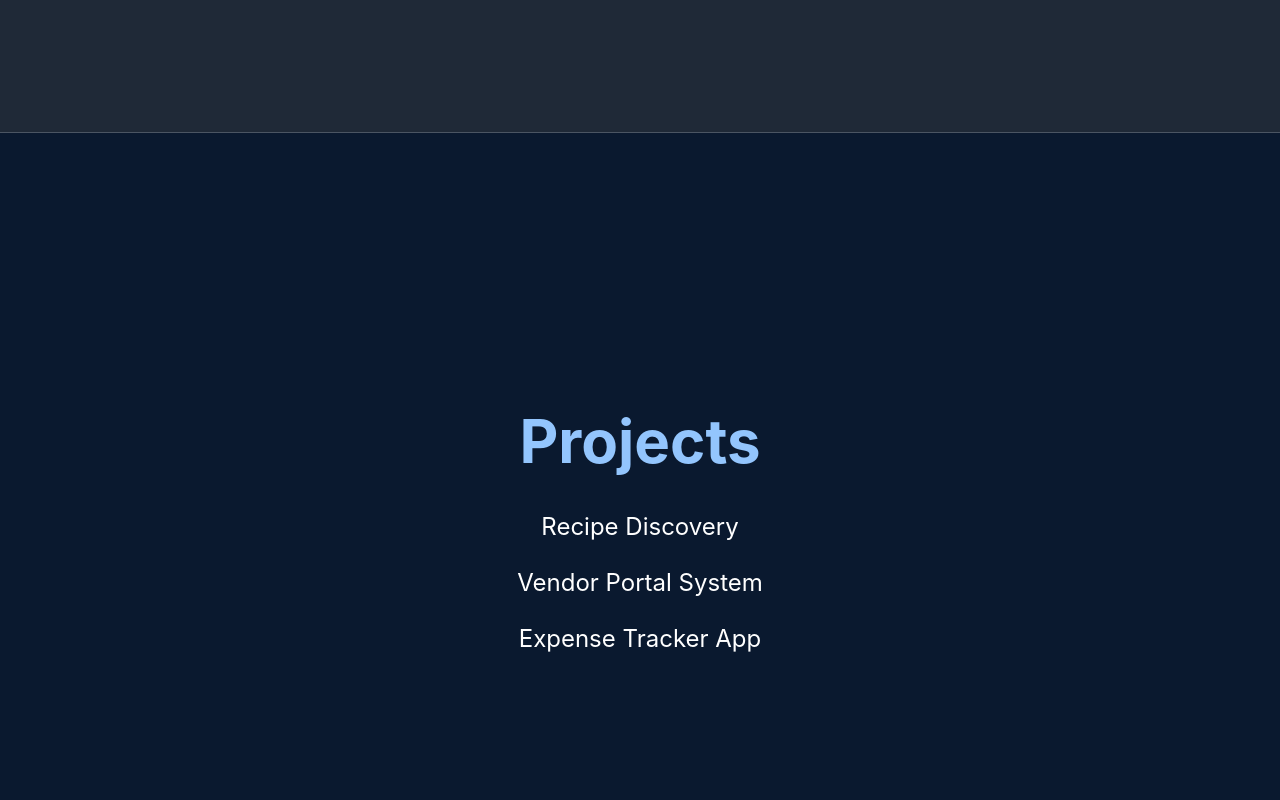
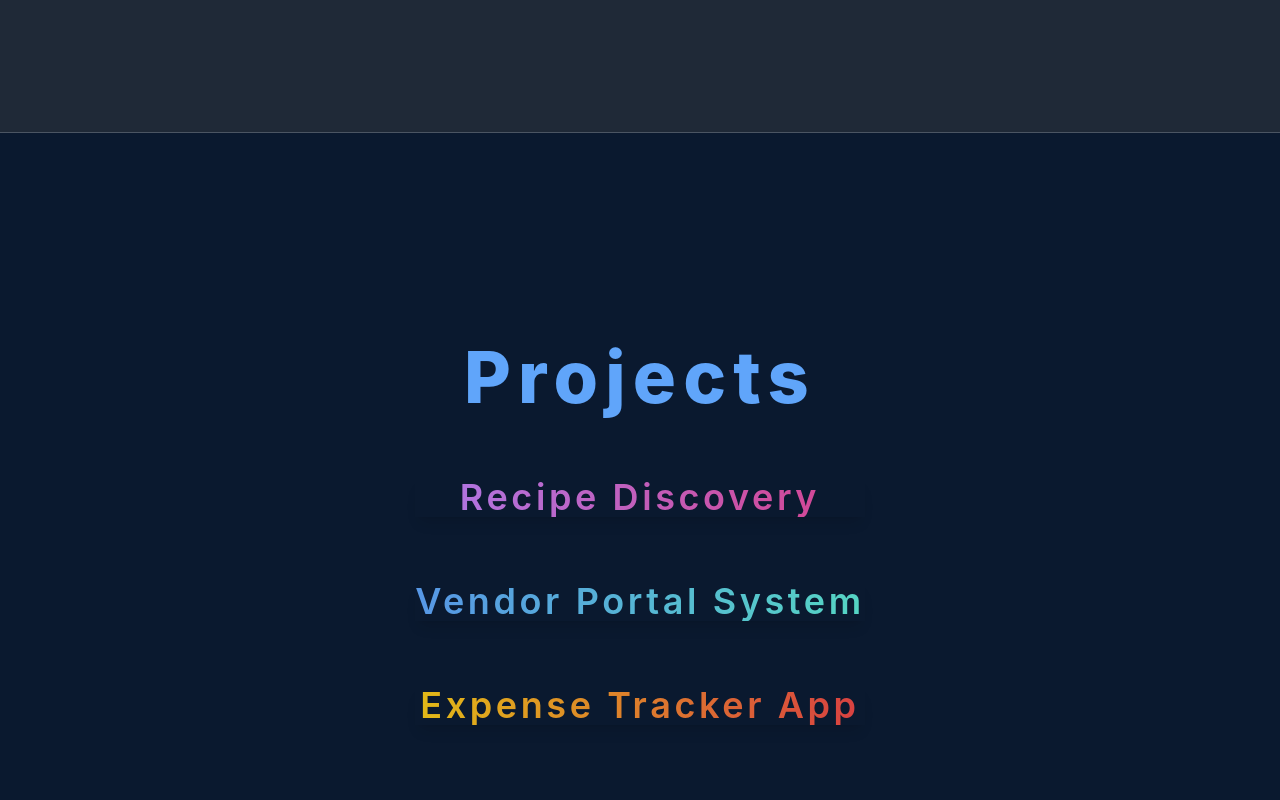
Before and after one commit to PurabRay/portfolio, a React (Create React App) app: page / in a window 1280 px wide. Shown: the part 3040-3840 px from the top of the page. Built offline with nearby package versions, Linux system fonts and the light colour scheme.

Commit message:
Update projects.js

```diff
--- a/src/projects.js
+++ b/src/projects.js
@@ -1,32 +1,42 @@
-// import './projects.css'
+
+// import './projects.css';
+
 // const Projects = () => {
-//     return (
-//         <div className="bg-[#0a192f] min-h-screen flex flex-col items-center justify-center py-20">
-//         <h1 className="text-4xl font-bold text-blue-300 mb-10">Projects</h1>
-//         <div className="flex justify-center space-x-8">
-//           <div className="w-64 h-72 bg-white rounded-lg shadow-lg animate-float flex align-middle justify-center">Weather App</div>
-//           <div className="w-64 h-72 bg-white rounded-lg shadow-lg animate-float delay-100 align-middle justify-center">Product service backend</div>
-//           <div className="w-64 h-72 bg-white rounded-lg shadow-lg animate-float delay-200 align-middle justify-center">portfolio</div>
-//         </div>
-//       </div>
-//     );
-//   };
+//   return (
+//     <div className="bg-[#0a192f] min-h-screen flex flex-col items-center justify-center py-20 px-4">
+//       <h1 className="text-4xl md:text-6xl font-bold text-blue-300 mb-10">Projects</h1>
+//       <ul className="space-y-6 text-center">
+//         <li className="text-2xl text-white hover:text-blue-300 transition-all duration-300 transform hover:scale-105">
+//           Recipe Discovery
+//         </li>
+//         <li className="text-2xl text-white hover:text-blue-300 transition-all duration-300 transform hover:scale-105">
+//           Vendor Portal System
+//         </li>
+//         <li className="text-2xl text-white hover:text-blue-300 transition-all duration-300 transform hover:scale-105">
+//           Expense Tracker App
+//         </li>
+//       </ul>
+//     </div>
+//   );
+// };
 
-//   export default Projects;
+// export default Projects;
 import './projects.css';
 
 const Projects = () => {
   return (
-    <div className="bg-[#0a192f] min-h-screen flex flex-col items-center justify-center py-20 px-4">
-      <h1 className="text-4xl md:text-6xl font-bold text-blue-300 mb-10">Projects</h1>
-      <ul className="space-y-6 text-center">
-        <li className="text-2xl text-white hover:text-blue-300 transition-all duration-300 transform hover:scale-105">
+    <div className="bg-[#0a192f] min-h-screen flex flex-col items-center justify-center py-24 px-6">
+      <h1 className="text-5xl md:text-7xl font-extrabold text-blue-400 mb-16 tracking-widest">
+        Projects
+      </h1>
+      <ul className="space-y-16 text-center">
+        <li className="text-3xl md:text-4xl font-semibold bg-gradient-to-r from-purple-400 to-pink-500 bg-clip-text text-transparent shadow-lg opacity-90 hover:opacity-100 transition-all duration-300 transform hover:scale-110 tracking-widest">
           Recipe Discovery
         </li>
-        <li className="text-2xl text-white hover:text-blue-300 transition-all duration-300 transform hover:scale-105">
+        <li className="text-3xl md:text-4xl font-semibold bg-gradient-to-r from-blue-400 to-teal-300 bg-clip-text text-transparent shadow-lg opacity-90 hover:opacity-100 transition-all duration-300 transform hover:scale-110 tracking-widest">
           Vendor Portal System
         </li>
-        <li className="text-2xl text-white hover:text-blue-300 transition-all duration-300 transform hover:scale-105">
+        <li className="text-3xl md:text-4xl font-semibold bg-gradient-to-r from-yellow-400 to-red-500 bg-clip-text text-transparent shadow-lg opacity-90 hover:opacity-100 transition-all duration-300 transform hover:scale-110 tracking-widest">
           Expense Tracker App
         </li>
       </ul>
```
